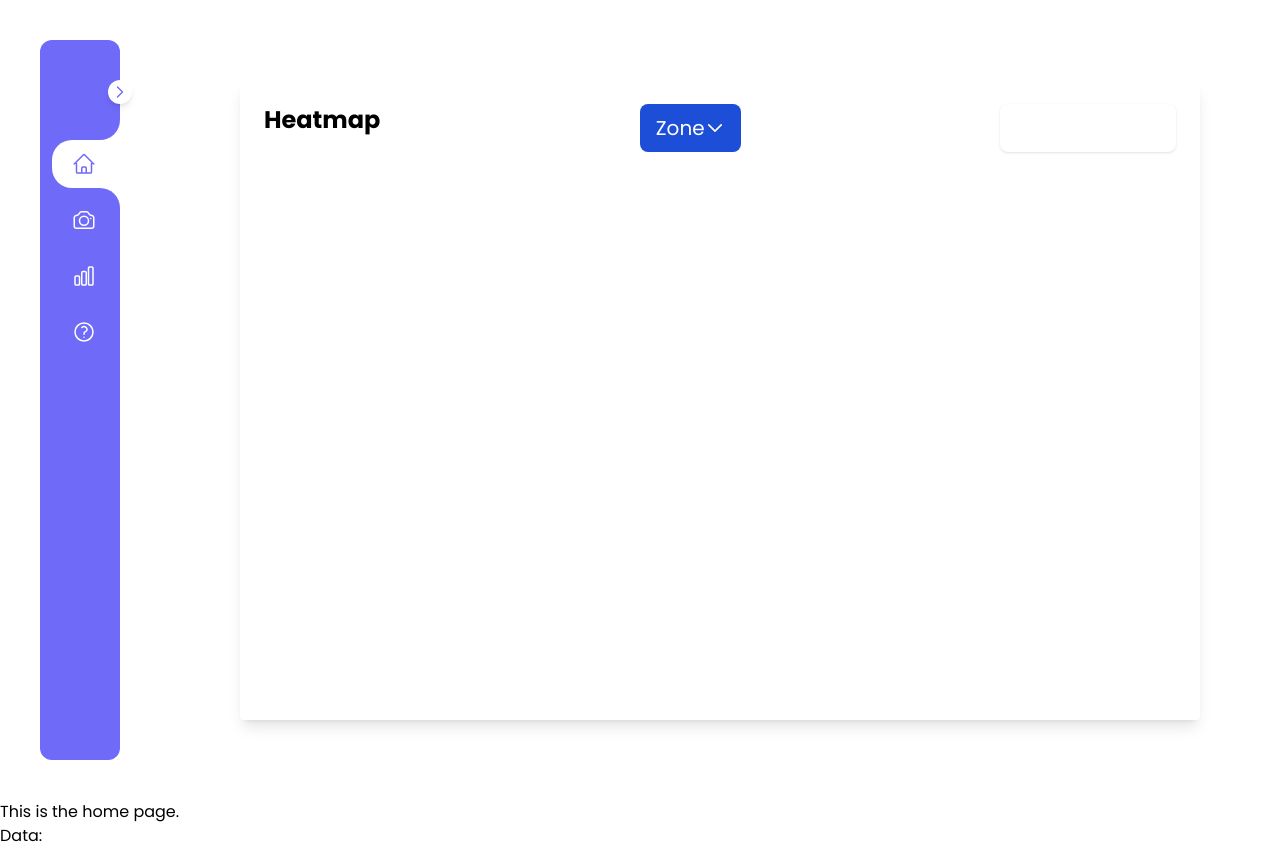
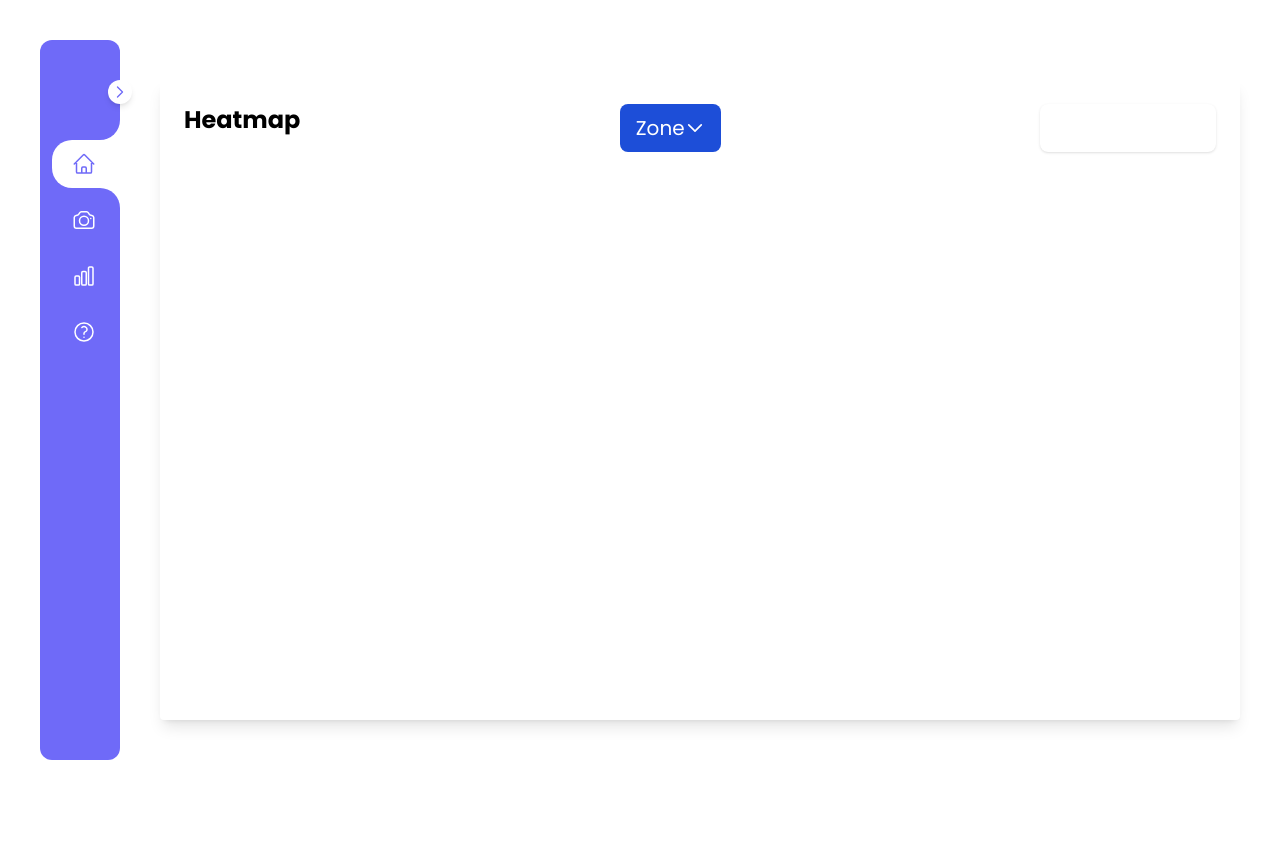
Before and after one commit to VMP-SG/NAISC-Frontend, a React (Vite) app: page / in a window 1280 px wide. After the commit the page ends 800 px from the top, so only its background shows below. Built offline with nearby package versions, Linux system fonts and the light colour scheme; no server answers.

Commit message:
Change Card

```diff
--- a/src/components/Card.jsx
+++ b/src/components/Card.jsx
@@ -1,11 +1,9 @@
-import Dropdown from "./Dropdown"
-
-const Card = ({text}) => {
+const Card = ({ children, title }) => {
     return (
-        <div className="bg-white shadow-lg w-3/4 h-4/5 p-6 mt-20 ml-60 rounded">
+        <div className="bg-white shadow-lg w-full h-[80vh] p-6 mt-20 rounded">
             <div className="flex flex-row justify-between">
-                <p className="font-bold text-2xl">{text}</p>
-                <Dropdown/>
+                <p className="font-bold text-2xl">{title}</p>
+                {children}
             </div>
         </div>
     )
--- a/src/components/Sidebar.jsx
+++ b/src/components/Sidebar.jsx
@@ -5,7 +5,7 @@ import { NavLink } from 'react-router-dom';
 
 const Sidebar = ({ open, onClose, onOpen }) => {
   return (
-    <div className={`h-screen p-10 w-screen fixed ${open ? "bg-white bg-opacity-70" : ""}`}>
+    <div className={`h-screen p-10 fixed ${open ? "bg-white bg-opacity-70" : ""}`}>
       <div className={`${open ? "w-[236px]" : "w-[92px]"} transition-all duration-300 h-full relative`}>
         <div className='bg-white flex justify-center items-center rounded-full w-6 h-6 absolute right-0 top-10 shadow-md cursor-pointer z-20'>
           {
--- a/src/views/home/HomePage.jsx
+++ b/src/views/home/HomePage.jsx
@@ -1,30 +1,33 @@
 import React, { useEffect, useState } from 'react'
+import Dropdown from '../../components/Dropdown'
 import Sidebar from '../../components/Sidebar'
 import Card from '../../components/Card'
 
 const HomePage = ({ open, onOpenSidebar, onCloseSidebar }) => {
   const [data, setData] = useState("");
-  useEffect(() => {
-    const sse = new EventSource(import.meta.env.VITE_BACKEND_URL + "/test");
-    sse.onmessage = (e) => {
-      setData(e.data);
-    }
+  // useEffect(() => {
+  //   const sse = new EventSource(import.meta.env.VITE_BACKEND_URL + "/test");
+  //   sse.onmessage = (e) => {
+  //     setData(e.data);
+  //   }
 
-    sse.onerror = () => {
-      console.log("Error");
-      sse.close();
-    }
+  //   sse.onerror = () => {
+  //     console.log("Error");
+  //     sse.close();
+  //   }
 
-    return () => sse.close();
-  },[])
+  //   return () => sse.close();
+  // },[])
   return (
     <>
       <Sidebar open={open} onOpen={onOpenSidebar} onClose={onCloseSidebar} />
-      <div className='flex flex-row h-screen'>
-      <Card text="Heatmap"/>
+      <div className='flex w-screen pl-40 pr-10'>
+        <Card title="Heatmap">
+          <Dropdown />
+        </Card>
       </div>
-      <p>This is the home page.</p>
-      <p>Data: {data}</p>
+      {/* <p>This is the home page.</p> */}
+      {/* <p>Data: {data}</p> */}
     </>
   )
 }
```
